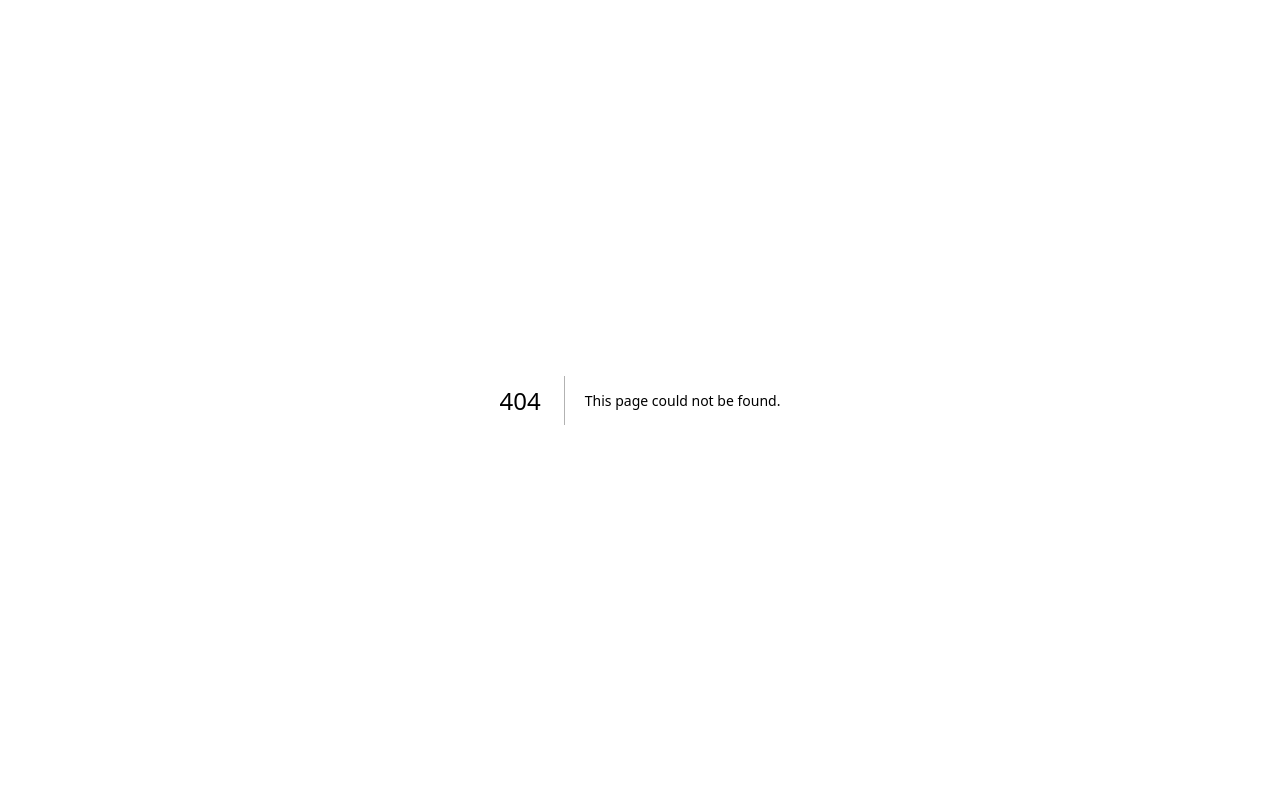
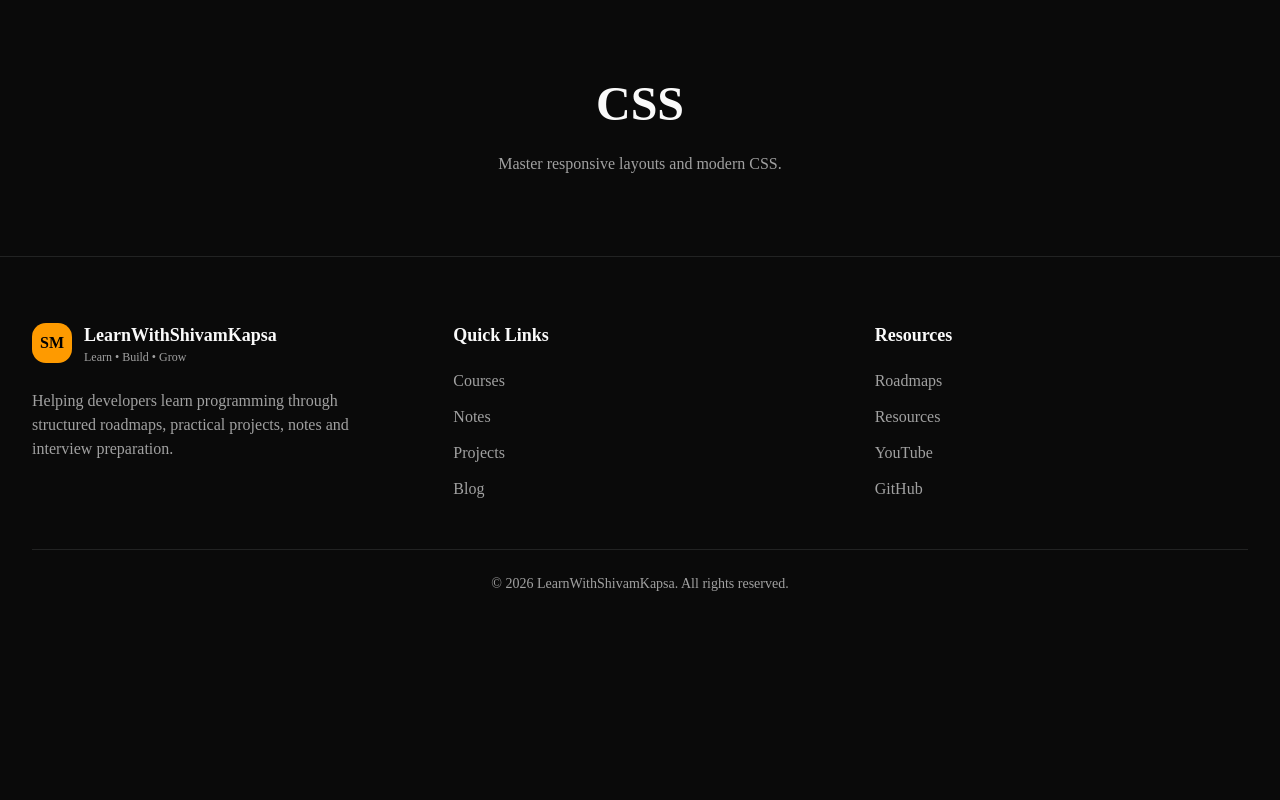
Before and after one commit to shivamkapsa/learnwithshivamkapsa, a Next.js app: page /courses/css in a window 1280 px wide. Before the commit this address had no page. Shown: the top 800 px of the page. Built offline with nearby package versions, Linux system fonts and the light colour scheme.

Commit message:
feat(courses): add dynamic course routing

```diff
--- /dev/null
+++ b/src/app/courses/[slug]/page.tsx
@@ -0,0 +1,33 @@
+import { notFound } from "next/navigation";
+
+import { getCourseBySlug } from "@/features/courses/utils";
+
+type Props = {
+  params: Promise<{
+    slug: string;
+  }>;
+};
+
+export default async function CoursePage({
+  params,
+}: Props) {
+  const { slug } = await params;
+
+  const course = getCourseBySlug(slug);
+
+  if (!course) {
+    notFound();
+  }
+
+  return (
+    <main className="py-20">
+      <h1 className="text-center text-5xl font-bold">
+        {course.title}
+      </h1>
+
+      <p className="mt-6 text-center text-muted-foreground">
+        {course.description}
+      </p>
+    </main>
+  );
+}
--- /dev/null
+++ b/src/features/courses/utils/getCourseBySlug.ts
@@ -0,0 +1,5 @@
+import { allCourses } from "@/content/courses";
+
+export function getCourseBySlug(slug: string) {
+  return allCourses.find((course) => course.slug === slug);
+}
--- /dev/null
+++ b/src/features/courses/utils/index.ts
@@ -0,0 +1 @@
+export * from "./getCourseBySlug";
```
